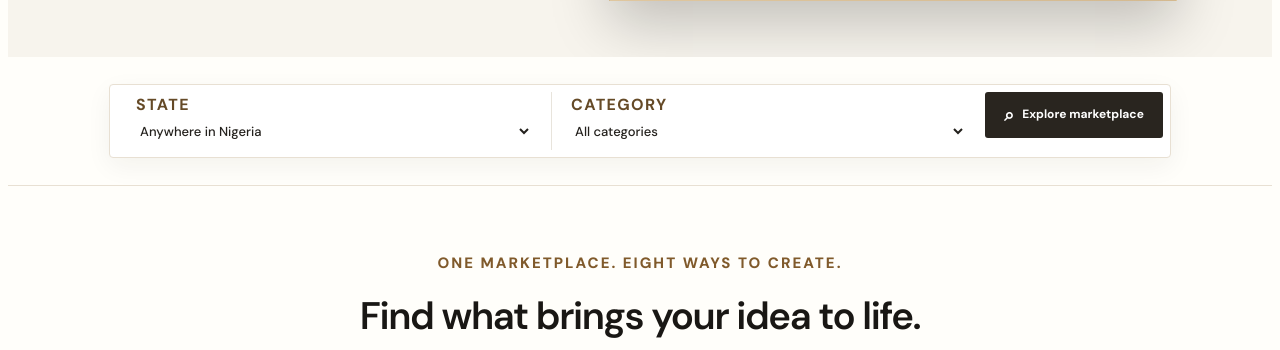
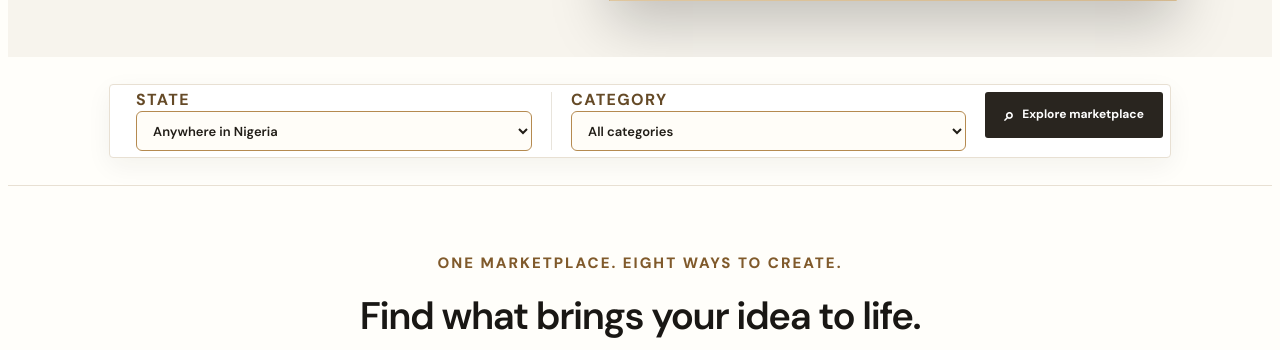
Before and after one commit to thecrowndeveloper/SnapBook, a Flask app: page / in a window 1280 px wide. Shown: the part 1132-1482 px from the top of the page. Run offline with Flask 3, Linux system fonts and the light colour scheme; data comes from the database, SQL or seed files in the repository; data that the repository does not hold is empty; some libraries are stand-ins or nearby versions.

Commit message:
Finish branded category and state selector styling

```diff
--- a/static/style.css
+++ b/static/style.css
@@ -3659,3 +3659,18 @@ textarea {
  .status-form { justify-content:center; }
  .dashboard .notification-actions { justify-content:center; }
 }
+
+.marketplace-search .search-field select {
+  height:40px;
+  min-height:40px;
+  padding:6px 12px;
+  border:1px solid #b58a50;
+  border-radius:6px;
+  background:#fffdf8;
+  color:#211d17;
+  font:600 14px 'DM Sans',sans-serif;
+}
+.marketplace-search .search-field select option {
+  background:#fffdf8;
+  color:#211d17;
+}
```
